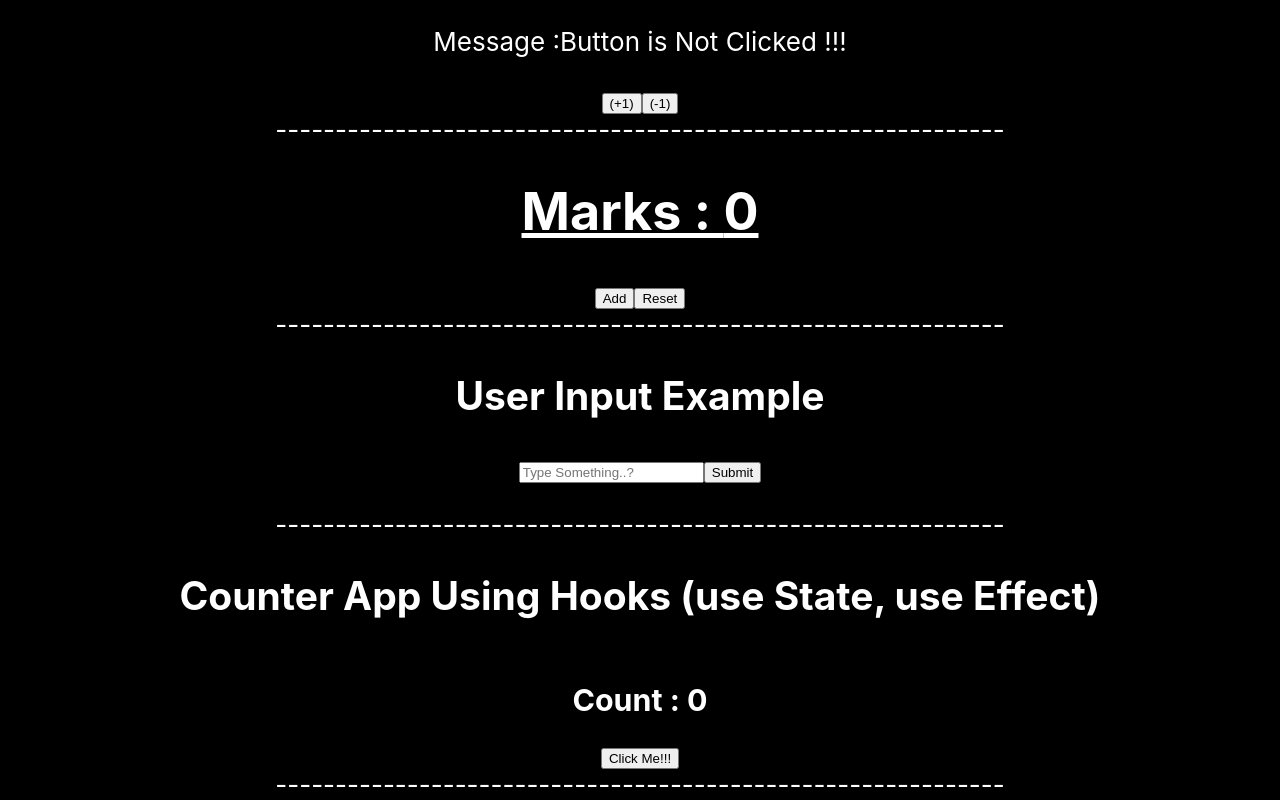
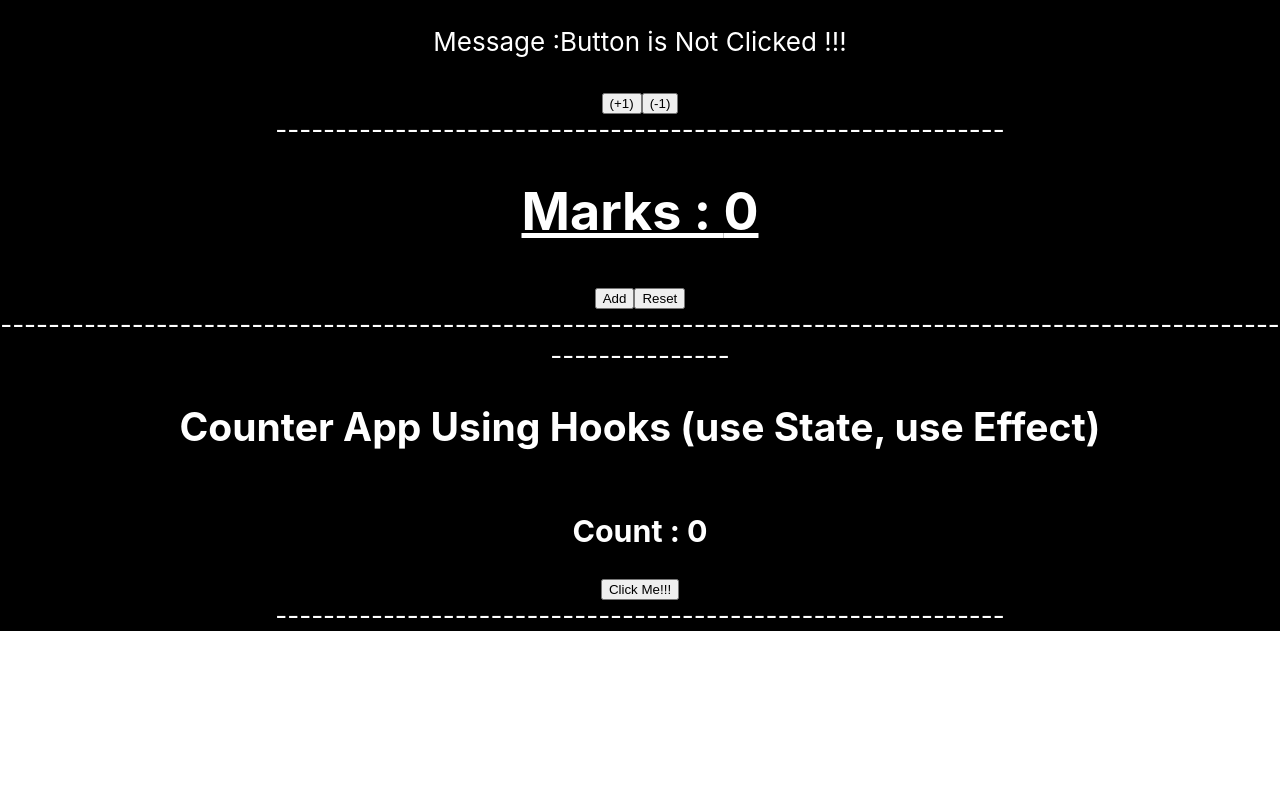
Before and after one commit to AdityaShigwan09/ReactJS, a React (Create React App) app: page / in a window 1280 px wide. Shown: the part 987-1787 px from the top of the page. After the commit the page ends 1618 px from the top, so only its background shows below. Built offline with nearby package versions, Linux system fonts and the light colour scheme.

Commit message:
Small Changes in App.js

```diff
--- a/src/App.js
+++ b/src/App.js
@@ -5,7 +5,7 @@ import HelloWorld from './Components/HelloWorld';
 import ExampleS from './Components/Example_state';
 import Counter from "./Components/State";
 import Marks from "./Components/Marks_Class";
-import Text from "./Components/Input_Class"
+// import Text from "./Components/Input_Class"
 import CountHooks from "./Components/Example_hook"
 import './App.css';
 
@@ -36,7 +36,7 @@ function App() {
 
           -------------------------------------------------------------
 
-        <Text/>
+        {/* <Text/> */}
 
           -------------------------------------------------------------
 
```
